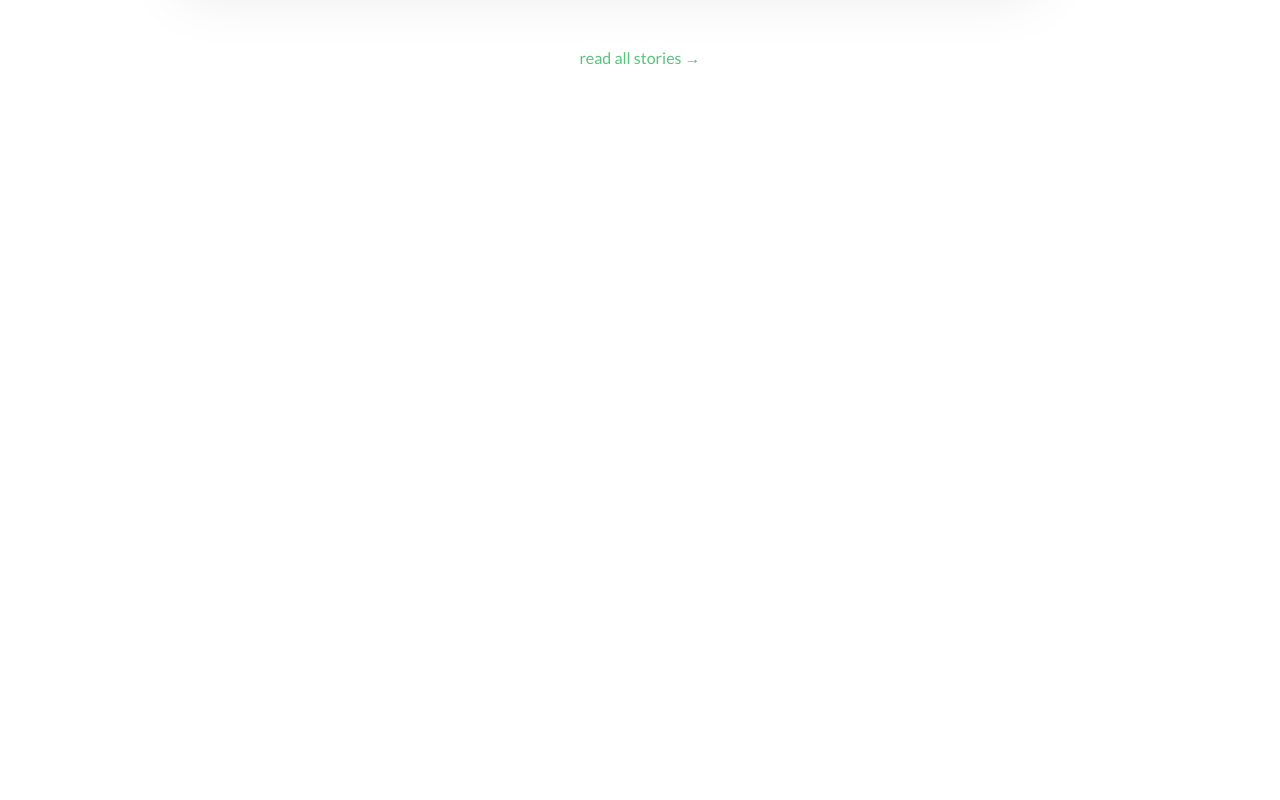
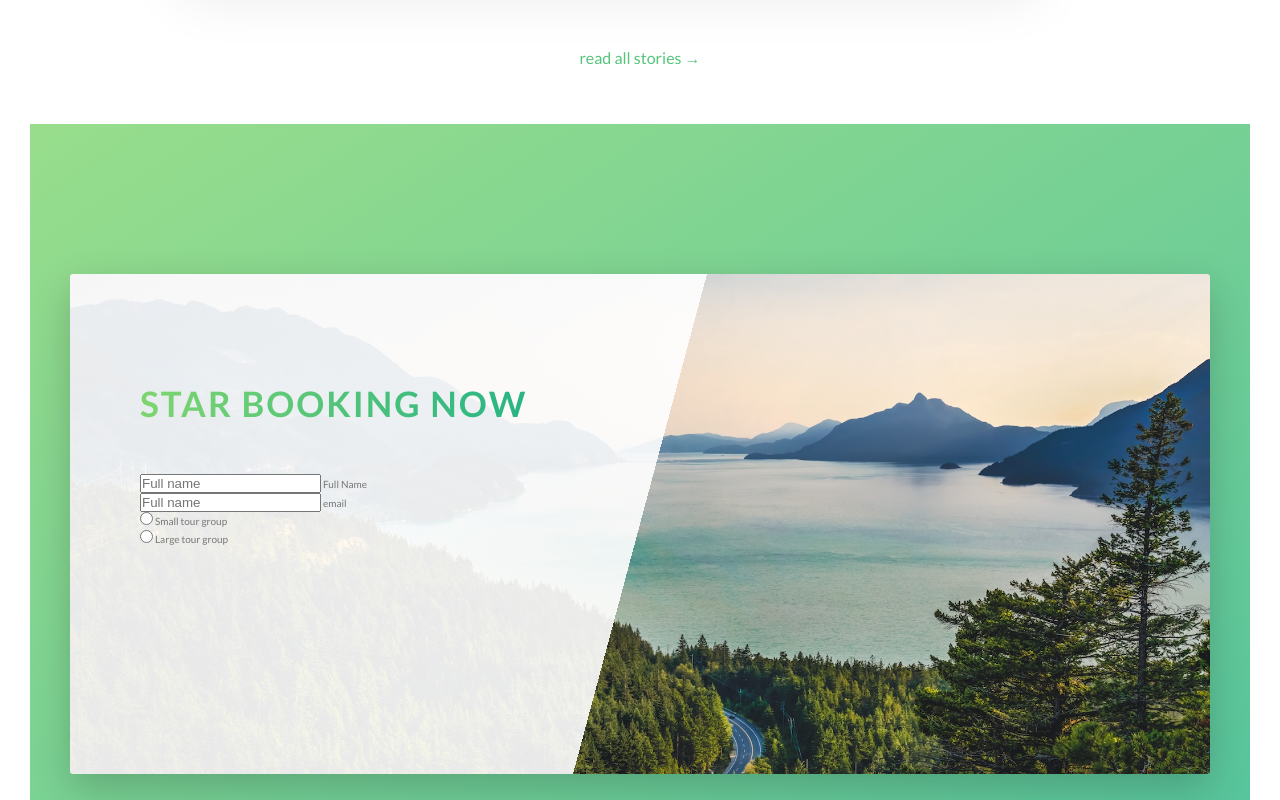
Before and after one commit to Nirajchemjong/Natours, a website: page index.html in a window 1280 px wide. Shown: the part 4320-5120 px from the top of the page. Before the commit the page ends 4574 px from the top, so only its background shows below. Drawn offline with Linux system fonts and the light colour scheme.

Commit message:
working on booking form
working on booking form

```diff
--- a/index.html
+++ b/index.html
@@ -308,6 +308,52 @@
 
 </section>
 
+<section class="section--booking">
+    <div class="row">
+        <div class="book">
+            <div class="book__form">
+
+                <form action="#" class="form">
+                    <div class="u-margin-bottom-medium">
+                        <h1 class="heading-secondary">
+                            Star booking now
+                        </h1>
+                    </div>
+                <div class="form__group">
+                    <input type="text" class="form__input" placeholder="Full name" id="name" required>
+                    <label for="name" class="form__label" >Full Name</label>
+                </div>
+                <div class="form__group">
+                    <input type="email" class="form__input" placeholder="Full name" id="email" required>
+                    <label for="email" class="form__label">email</label>
+                </div>
+                <div class="form__group u-margin-bottom-medium">
+                    <div class="form__radio--group">
+                        <input type="radio" name="size" id="small"
+                        class="form__radio--input">
+                        <label for="small" class="form__radio--label">
+                        <span class="form__radio--bottom">Small tour group</span></label>
+                    </div>
+                    <div class="form__radio--group">
+                        <input type="radio" name="size" id="large" class="form__radio--input">
+                        <label for="large" class="form__radio--label">
+                        <span class="form__radio--bottom">
+                            Large tour group
+                        </span></label>
+                    </div>
+
+                </div>
+                </form>
+
+
+
+
+            </div>
+        </div>
+
+    </div>
+</section>
+
 
 
         <!-- <section class="selection__tour">
--- /dev/null
+++ b/sass/components/_book.scss
@@ -0,0 +1,28 @@
+.book{
+    height: 50rem;
+
+    margin: 0 auto;
+    border-radius: 3px;
+    box-shadow: 0 1.4rem 4rem rgba($color-black, .2);
+    background-image:linear-gradient(105deg,
+        rgba($color-white,0.9) 50%,
+        rgba($color-white, 0.9) 0%,
+        transparent 50%),
+        url(../../img/nat-10.jpg);
+    background-size: 100%;
+    &__form{
+        height: 50rem;
+        width: 100%;
+
+
+
+    }
+
+}
+.form{
+        height: 50rem;
+        width: 65%;
+        padding-left: 7rem;
+        padding-top: 10rem;
+
+}
--- /dev/null
+++ b/sass/components/_form.scss
@@ -0,0 +1,8 @@
+
+.form{
+    height: 50rem;
+    width: 65%;
+    padding-left: 7rem;
+    padding-top: 10rem;
+
+}
--- a/sass/main.scss
+++ b/sass/main.scss
@@ -17,6 +17,8 @@ Dark green: #28b485
 
 @import "components/button";
 @import "components/card";
+@import "components/form";
+@import "components/book";
 @import "components/story";
 @import "components/composition";
 @import "components/feature-box";
--- a/sass/pages/_home.scss
+++ b/sass/pages/_home.scss
@@ -32,3 +32,10 @@
      padding: 15rem 0;
      position: relative;
 }
+.section--booking{
+     padding: 15rem 0;
+     margin-top: -10rem;
+     background-image: linear-gradient(to right bottom,
+     rgba($color-primary-light, 0.8),
+     rgba($color-primary-dark, 0.8));
+}
```
Also changed, not shown: css/style.css.
